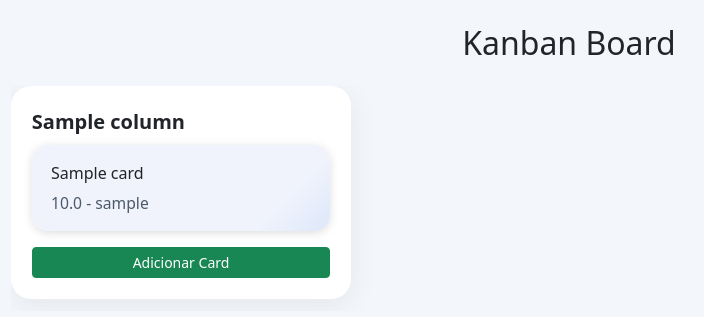
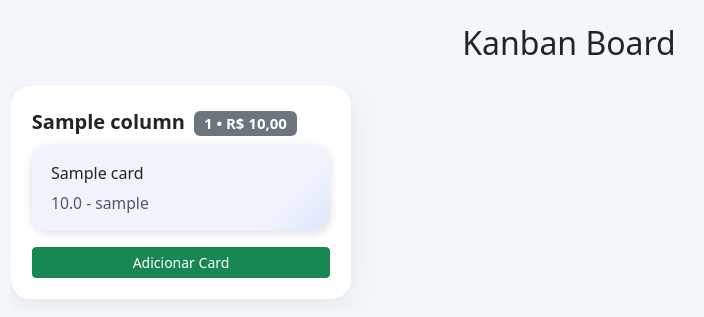
Before and after one commit to Edu2566/kanban-5x, a Flask app: page / in a window 1280 px wide. Shown: the top 317 px of the page, without its empty margins (71-775 px from the left). Run offline with Flask 3, Linux system fonts and the light colour scheme; the visitor is signed in with stand-in values (Sample User, id 1); tables that the repository leaves empty hold one stand-in row (values such as "Sample post").

Commit message:
Display card counts and totals in column headers

```diff
--- a/app/static/style.css
+++ b/app/static/style.css
@@ -13,3 +13,8 @@
     box-shadow: 0 6px 18px #0003;
     background: #e5eefe;
 }
+
+/* Align badge with column name */
+.kanban-header .badge {
+    vertical-align: middle;
+}
--- a/app/templates/index.html
+++ b/app/templates/index.html
@@ -53,6 +53,9 @@
             <div class="kanban-header d-flex align-items-center justify-content-between mb-2">
                 <span class="fw-bold fs-5">
                     {{ column.name }}
+                    <span class="ms-1 badge bg-secondary">
+                        {{ column.cards_count }} • {{ column.valor_total|brl }}
+                    </span>
                     {% if g.user.role == 'superadmin' %}
                     <a href="#" class="ms-2" onclick="openEditColumnModal({{ column.id }}, '{{ column.name|tojson }}'); return false;" title="Editar coluna">
                         <i class="fa-regular fa-pen-to-square" style="font-size:1.0em;"></i>
```
